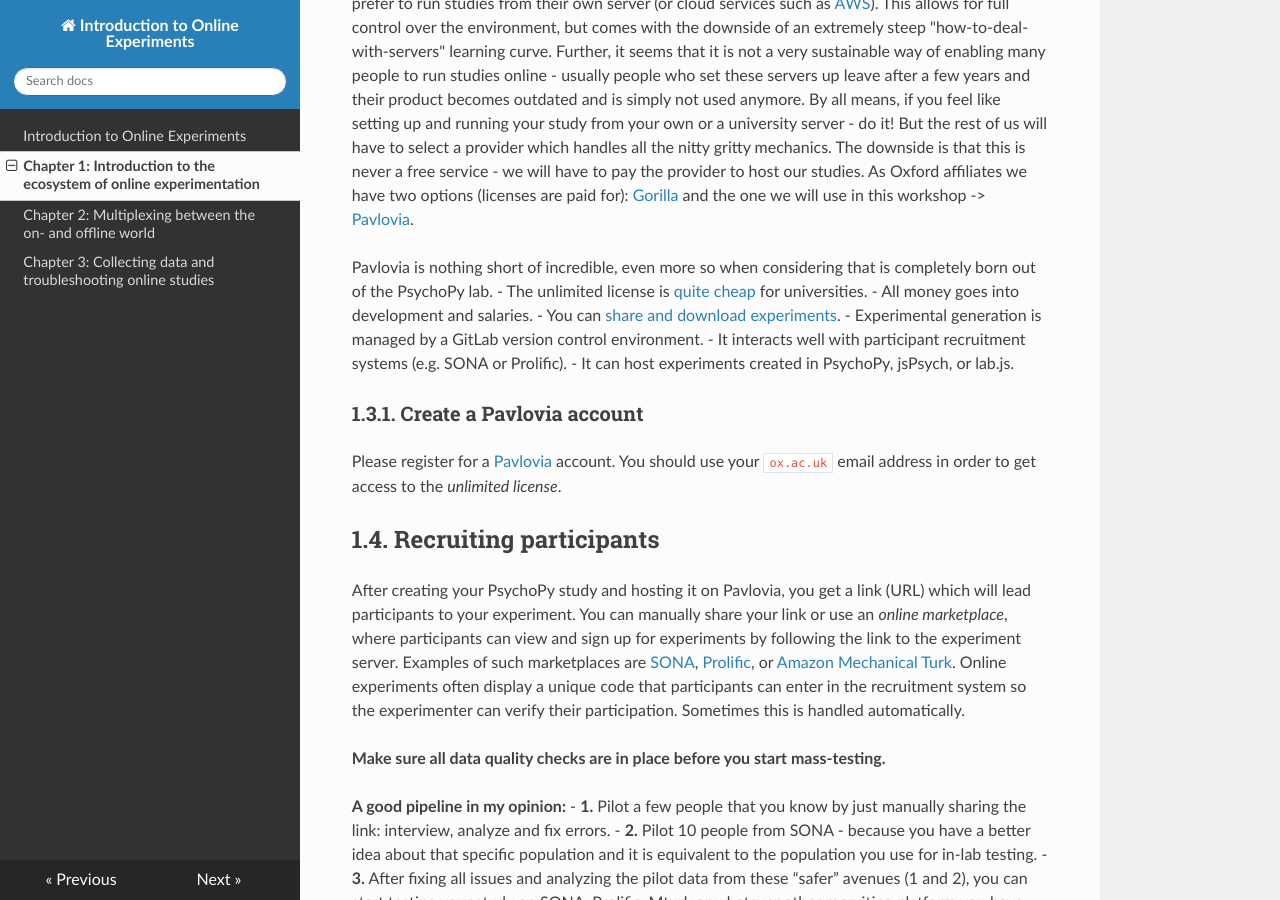
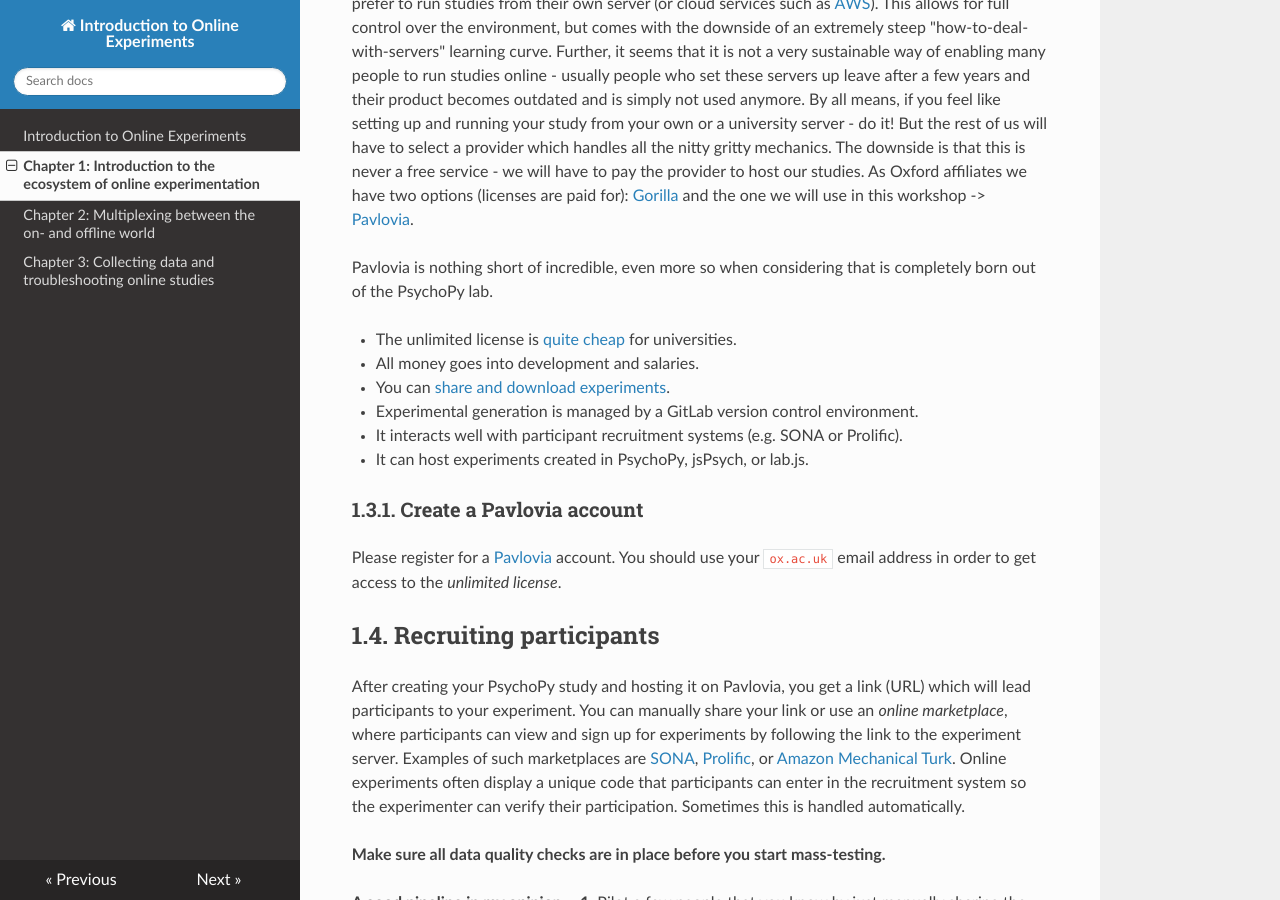
Before and after one commit to onlinews/online_ws, an MkDocs documentation site: the page built from docs/Ch_1_GettingStarted.md, in a window 1280 px wide and 900 px high, scrolled down 2648 px. Built offline with MkDocs 1.6.1, drawn with Linux system fonts in a browser that asks for light colours; nearby versions of some CDN libraries.

Commit message:
fixing bullets

````diff
--- a/docs/Ch_1_GettingStarted.md
+++ b/docs/Ch_1_GettingStarted.md
@@ -32,12 +32,18 @@
 PsychoPy is what we will use to create our study, but once it is created, how will participants reach it? Again, there are many ways in which to do this. People who know what they are doing usually prefer to run studies from their own server (or cloud services such as [AWS](https://aws.amazon.com/)). This allows for full control over the environment, but comes with the downside of an extremely steep "how-to-deal-with-servers" learning curve. Further, it seems that it is not a very sustainable way of enabling many people to run studies online - usually people who set these servers up leave after a few years and their product becomes outdated and is simply not used anymore. By all means, if you feel like setting up and running your study from your own or a university server - do it! But the rest of us will have to select a provider which handles all the nitty gritty mechanics. The downside is that this is never a free service - we will have to pay the provider to host our studies. As Oxford affiliates we have two options (licenses are paid for): [Gorilla](https://gorilla.sc/) and the one we will use in this workshop -> [Pavlovia](https://pavlovia.org/docs/home/about).
 
 Pavlovia is nothing short of incredible, even more so when considering that is completely born out of the PsychoPy lab.
-- The unlimited license is [quite cheap](https://pavlovia.org/docs/store/pricing) for universities.
-- All money goes into development and salaries.
-- You can [share and download experiments](https://pavlovia.org/explore).
-- Experimental generation is managed by a GitLab version control environment.
-- It interacts well with participant recruitment systems (e.g. SONA or Prolific).
-- It can host experiments created in PsychoPy, jsPsych, or lab.js.
+
+* The unlimited license is [quite cheap](https://pavlovia.org/docs/store/pricing) for universities.
+
+* All money goes into development and salaries.
+
+* You can [share and download experiments](https://pavlovia.org/explore).
+
+* Experimental generation is managed by a GitLab version control environment.
+
+* It interacts well with participant recruitment systems (e.g. SONA or Prolific).
+
+* It can host experiments created in PsychoPy, jsPsych, or lab.js.
 
 ### 1.3.1. Create a Pavlovia account
 Please register for a [Pavlovia](https://pavlovia.org/) account. You should use your ```ox.ac.uk``` email address in order to get access to the *unlimited license*.
````
Also changed, not shown: docs/Ch_1_GettingStarted.html (+13 -7 lines), docs/index.html (+11 -6 lines), docs/index.md (+11 -6 lines).
